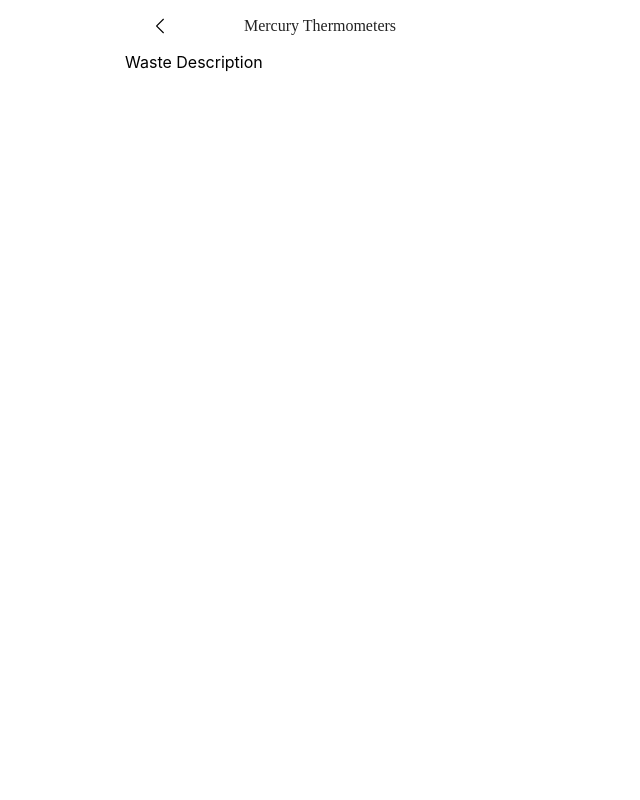
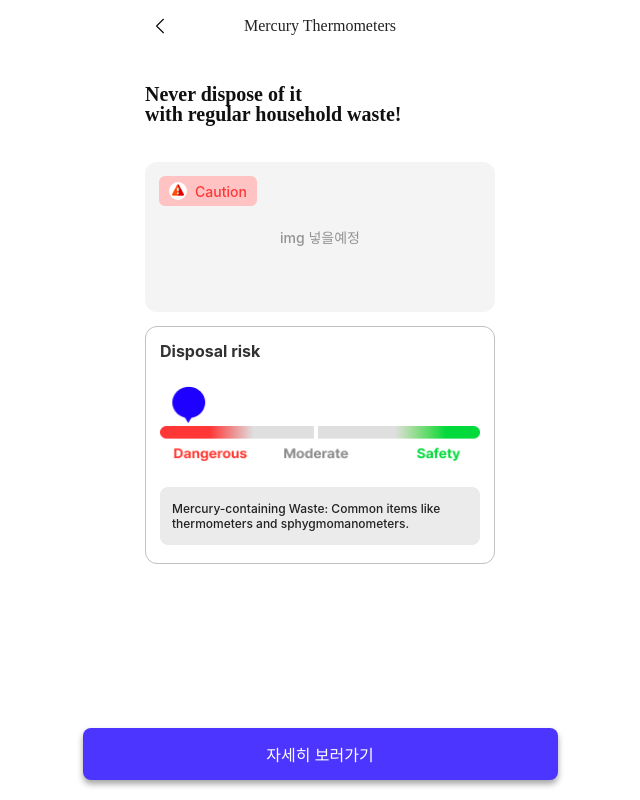
Before and after one commit to Junction-2023-9room/9room-frontend, a React (Vite) app: page /waste/1 in a window 1280 px wide. Shown: the whole page, without its empty margins (320-960 px from the left). Built offline with nearby package versions, Linux system fonts and the light colour scheme.

Commit message:
feat: Waste Description page file add

```diff
--- a/src/components/Header/Header.tsx
+++ b/src/components/Header/Header.tsx
@@ -9,7 +9,7 @@ const Header = () => {
 
   return (
     <HeaderContainer>
-      {location.pathname === '/' ? (
+      {location.pathname === '/' || location.pathname === '/waste' ? (
         <TitleHeader />
       ) : (
         <NavHeader title={'Mercury Thermometers'} />
--- /dev/null
+++ b/src/pages/WasteDescription/BottomButton.tsx
@@ -0,0 +1,52 @@
+import React from 'react';
+import { useLocation, useNavigate } from 'react-router-dom';
+import { styled } from 'styled-components';
+
+const BottomButton = () => {
+  const navigate = useNavigate();
+  const location = useLocation();
+  const wasteName = location.pathname.split('/')[2];
+
+  const handleOnClickMove = () => {
+    navigate(`/company?waste=${wasteName}`);
+  };
+
+  return (
+    <BottomContainer>
+      <button onClick={handleOnClickMove}>자세히 보러가기</button>
+    </BottomContainer>
+  );
+};
+
+export default BottomButton;
+
+const BottomContainer = styled.div`
+  position: fixed;
+  display: flex;
+  justify-content: center;
+  left: 0;
+  right: 0;
+  bottom: 20px;
+  height: 52px;
+  width: 100%;
+  border: none;
+
+  & > button {
+    cursor: pointer;
+    max-width: 475px;
+    width: calc(100% - 40px);
+    padding: 0 20px;
+    border: none;
+    border-radius: 8px;
+    background-color: #4c35ff;
+    box-shadow: 0px 4px 6px 0px rgba(0, 0, 0, 0.36);
+    color: #fff;
+    font-size: 16px;
+    font-style: normal;
+    font-weight: 500;
+
+    &:hover {
+      background-color: #3e26f6;
+    }
+  }
+`;
--- /dev/null
+++ b/src/pages/WasteDescription/WasteDescription.tsx
@@ -0,0 +1,22 @@
+import { styled } from 'styled-components';
+
+const WasteDescription = () => {
+  return (
+    <DescriptionStyled>
+      Never dispose of it <br /> with regular household waste!
+    </DescriptionStyled>
+  );
+};
+
+const DescriptionStyled = styled.p`
+  margin: 0;
+  margin-top: 32px;
+  color: #101010;
+  font-family: Pretendard;
+  font-size: 20px;
+  font-style: normal;
+  font-weight: 700;
+  line-height: 100%;
+`;
+
+export default WasteDescription;
--- /dev/null
+++ b/src/pages/WasteDescription/WasteDisposal.tsx
@@ -0,0 +1,50 @@
+import React from 'react';
+import { styled } from 'styled-components';
+
+const WasteDisposal = () => {
+  return (
+    <DisposalContainer>
+      <h1>Disposal risk</h1>
+      <img src={'/status-bar.png'} alt="" />
+      <p>
+        Mercury-containing Waste: Common items like <br />
+        thermometers and sphygmomanometers.
+      </p>
+    </DisposalContainer>
+  );
+};
+
+export default WasteDisposal;
+
+const DisposalContainer = styled.div`
+  margin-top: 14px;
+  padding: 14px 14px 18px;
+  border-radius: 12px;
+  border: 1px solid #c1c1c1;
+
+  & > h1 {
+    margin: 0;
+    padding-bottom: 25px;
+    color: #323232;
+    font-size: 16px;
+    font-style: normal;
+    font-weight: 700;
+  }
+
+  & > img {
+    width: 100%;
+    height: 75px;
+    margin-bottom: 22px;
+  }
+
+  & > p {
+    margin: 0;
+    padding: 14px 36px 14px 12px;
+    border-radius: 8px;
+    background: #ebebeb;
+    color: #222;
+    font-size: 12px;
+    font-style: normal;
+    font-weight: 500;
+  }
+`;
--- /dev/null
+++ b/src/pages/WasteDescription/WasteImage.tsx
@@ -0,0 +1,56 @@
+import React from 'react';
+import { styled } from 'styled-components';
+
+const WasteImage = () => {
+  return (
+    <ImageContainer>
+      <span>
+        <img src={'/icons/warning.svg'} alt="warning" /> <span>Caution</span>
+      </span>
+      <p>img 넣을예정</p>
+    </ImageContainer>
+  );
+};
+
+export default WasteImage;
+
+const ImageContainer = styled.div`
+  position: relative;
+  margin-top: 38px;
+  height: 150px;
+  border-radius: 12px;
+  background: #f4f4f4;
+
+  & > p {
+    position: absolute;
+    top: 50%;
+    left: 50%;
+    margin: 0;
+    color: rgba(0, 0, 0, 0.4);
+    font-size: 14px;
+    font-style: normal;
+    font-weight: 500;
+    transform: translate(-50%, -50%);
+  }
+
+  & > span {
+    position: absolute;
+    display: flex;
+    justify-content: center;
+    align-items: center;
+    top: 14px;
+    left: 14px;
+    padding: 6px 10px;
+    border-radius: 6px;
+    background-color: #ffc3c3;
+    gap: 8px;
+
+    & > span {
+      color: #ff3737;
+      font-size: 14px;
+      font-style: normal;
+      font-weight: 500;
+      line-height: 50%;
+    }
+  }
+`;
--- a/src/pages/WasteDescription/index.tsx
+++ b/src/pages/WasteDescription/index.tsx
@@ -1,7 +1,25 @@
 import React from 'react';
+import styled from 'styled-components';
+
+import BottomButton from './BottomButton';
+import WasteDescription from './WasteDescription';
+import WasteDisposal from './WasteDisposal';
+import WasteImage from './WasteImage';
 
 const Index = () => {
-  return <div>Waste Description</div>;
+  return (
+    <Container>
+      <WasteDescription />
+      <WasteImage />
+      <WasteDisposal />
+      <BottomButton />
+    </Container>
+  );
 };
 
 export default Index;
+
+const Container = styled.div`
+  position: relative;
+  padding: 0 20px;
+`;
```
Also changed, not shown: public/icons/warning.svg (added), public/status-bar.png (added).
